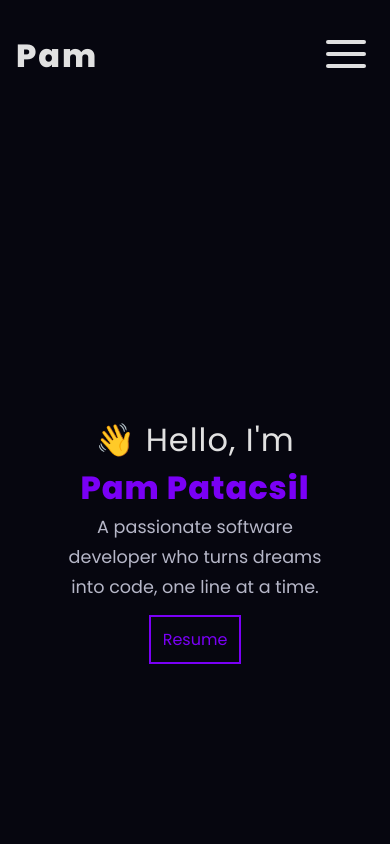
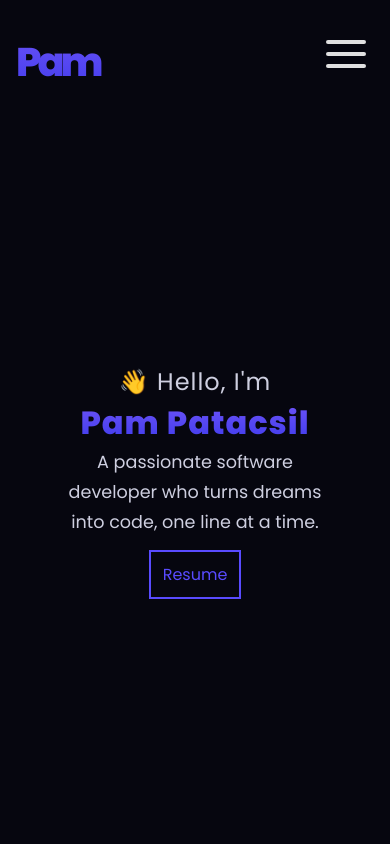
Before and after one commit to patacsilpam/pampatacsil, a React (Vite) app: page / in a window 390 px wide. Shown: the top 844 px of the page. Built offline with nearby package versions, Linux system fonts and the light colour scheme.

Commit message:
home: change theme color

```diff
--- a/src/App.css
+++ b/src/App.css
@@ -1,10 +1,11 @@
 @import url('https://fonts.googleapis.com/css2?family=Poppins:wght@400;800&display=swap');
 :root{
-    --blue-violet:#7A00F6; /*text-color*/
+    --blue-violet:#594BFF; /*text-color*/
     --dark-blue:#06060F; /*bg-color*/
     --white:#E1E1E1;
     --light-blue:#253058;
-    --gray:#B6B7C8;
+    --gray:#cecfe0;
+    --gradient: linear-gradient(to bottom, #7256F8,#3938EB);
 }
 *{
     margin:0;
@@ -26,9 +27,14 @@ hr{
 }
 .route-con{
     position: relative;
-   max-width: 960px;
+    max-width: 960px;
     margin: 0 auto;
 
+}
+.route-con > div{
+    display: flex;
+    flex-direction: column;
+    gap: 20rem;
 }
 
 /*navbar style*/
@@ -39,6 +45,13 @@ hr{
     width: 100%;
     z-index: 9999;
 }*/
+.logo > h1,
+.home > div > h1{
+    background: var(--gradient);
+    -webkit-text-fill-color: transparent;
+    -webkit-background-clip: text;
+
+}
 .navBar{
   display: flex;
   flex-direction: row;
@@ -46,10 +59,11 @@ hr{
   padding: 1rem 0;
 }
 .logo > h1{
-    letter-spacing: 2px;
+    letter-spacing: -4px;
     color: var(--white);
-    font-size: 2rem;
-    font-weight: 600;
+    font-size: 2.5rem;
+    font-weight: 900;
+
 }
 
 .navLinks{
@@ -75,7 +89,8 @@ hr{
     height: 2px;
     bottom: 0;
     left: 0;
-    background-color: var(--blue-violet);
+    background-color: var(--blue-violet );
+
     transform-origin: center;
     transition: transform .2s ease-out;
 }
@@ -84,8 +99,8 @@ hr{
     transform-origin: center;
 }
 .navLinks li a:hover{
+    transition: 1s ease-out;
     color: var(--blue-violet);
-    transition: 1s ease-out;
 }
 
 .menu-burger{
@@ -101,7 +116,7 @@ hr{
 }
 /*home section style*/
 .home{
-    height: 100vh;
+
     display: flex;
     justify-content: flex-start;
     align-items: center;
@@ -111,19 +126,21 @@ hr{
     margin-top: -5rem;
 }
 .home > div > span {
-    font-size: 2rem;
+    font-size: 1.5rem;
     letter-spacing: 1px;
+    color: var(--gray);
 }
 .home > div > h1{
     font-size: 4.5rem;
     letter-spacing: 1px;
+
 }
 .home> div > h1 > span{
     color: var(--blue-violet);
 }
 .home > div > p{
     color: var(--gray);
-    width: 500px;
+    width: 600px;
     line-height: 30px;
     font-size: 1.1rem;
 }
@@ -138,6 +155,38 @@ hr{
     background: var(--light-blue);
     color: var(--white);
 }
+.link-section{
+    display: flex;
+    flex-direction: row;
+    gap: 20px;
+}
+#btn-download-cv,#btn-get-in-touch{
+    display: inline-block;
+    width: 150px;
+    text-align: center;
+}
+#btn-get-in-touch{
+    color: #FFF;
+    border:  1px solid var(--blue-violet);
+}
+#btn-get-in-touch:hover{
+    background: #6254ff;
+    border-bottom: 10px solid #5647f9;
+    margin-top: -1px;
+    transition:.5s ease-in-out;
+}
+#btn-download-cv{
+    color: #FFFFFF;
+    background:var(--blue-violet);
+
+}
+#btn-download-cv:hover{
+    background: #6254ff;
+    border-top: 10px solid #5647f9;
+    transition:.2s ease-in;
+}
+/*
+
 /*About me style*/
 .about{
     display: flex;
@@ -275,7 +324,7 @@ hr{
     flex-direction: column;
     justify-content: center;
     text-align: center;
-    height: 100vh;
+
 }
 .contact > div > h1 {
     font-size: 3rem;
@@ -323,7 +372,9 @@ hr{
     .project{
         height: fit-content;
     }
-
+    .link-section{
+        justify-content: center;
+    }
     .logo>h1,.menu-burger{
         padding: 1rem;
     }
@@ -358,7 +409,7 @@ hr{
         width: 80%;
     }
     .home > div > h1{
-        font-size: 4rem;
+        font-size: 3.5rem;
     }
     .about>.about-section > h1,
     .project > h1,
@@ -424,4 +475,5 @@ hr{
     .project-section > div > img {
        padding: 6rem;
     }
+
 }
```
